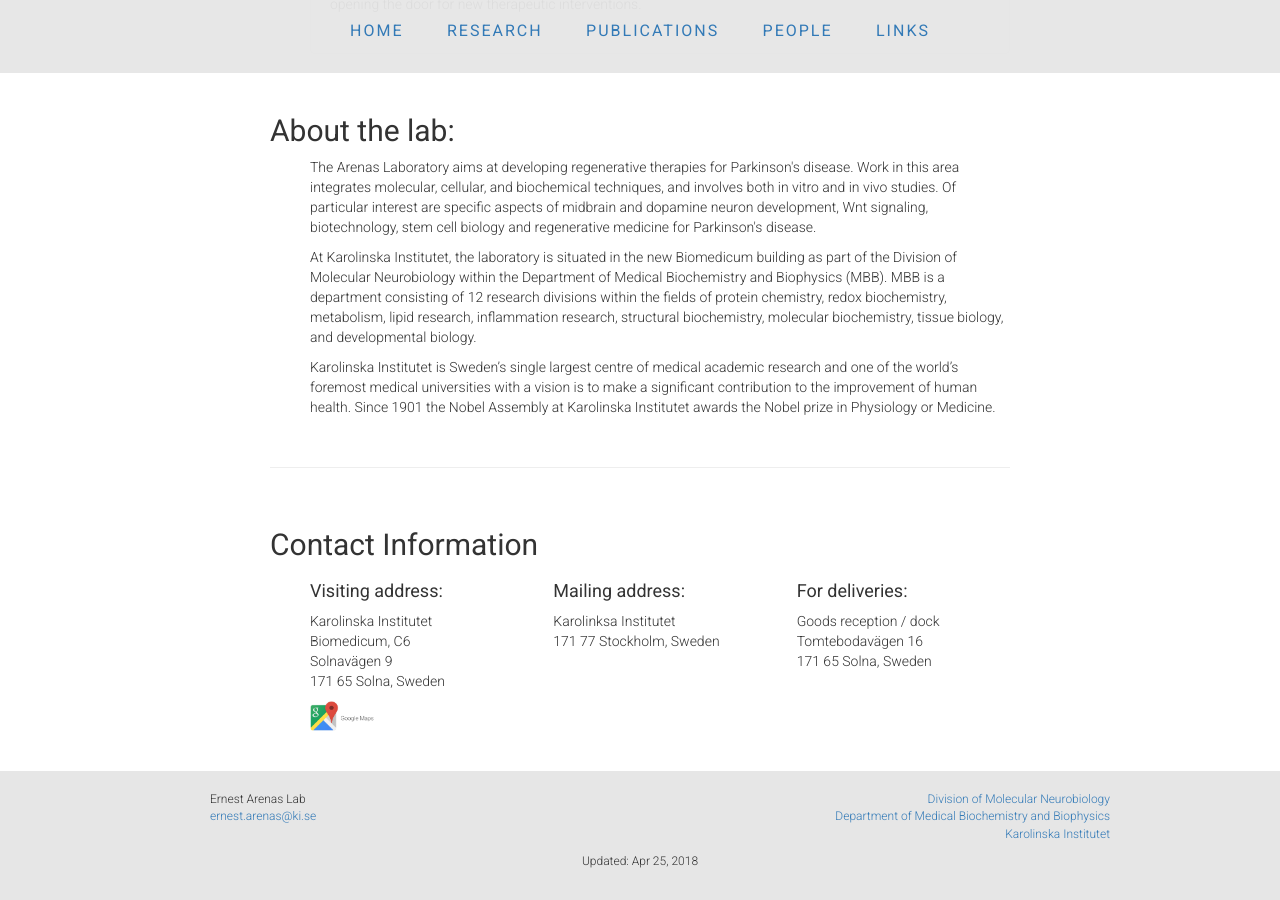
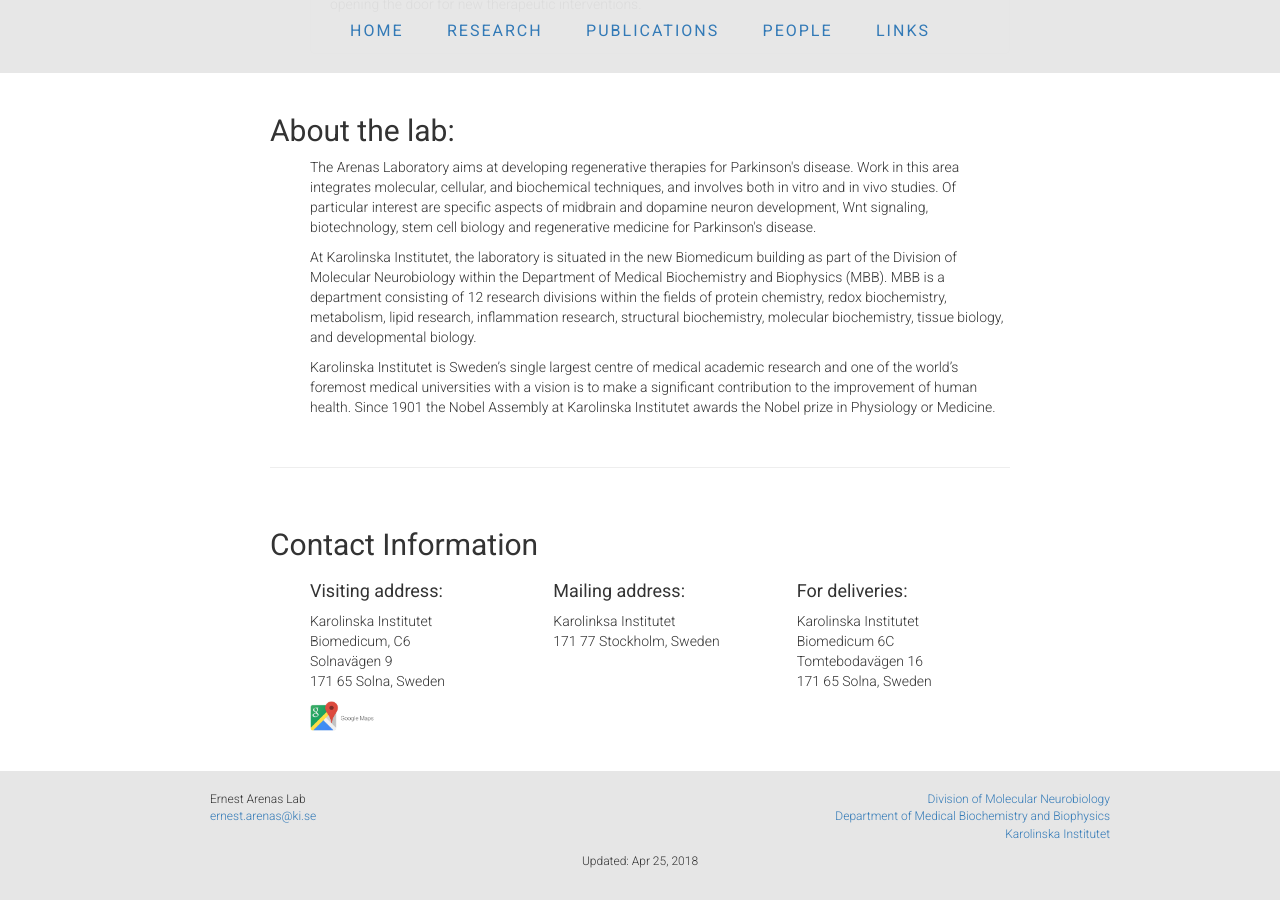
Before and after one commit to ArenasLab/arenaslab.github.io, a Jekyll site: the page index.html, which Jekyll copies as it is, in a window 1280 px wide and 900 px high, scrolled down 8153 px. Built offline with Jekyll 4.4.1, drawn with Linux system fonts in a browser that asks for light colours; comment, search, counter and statistics services are not loaded.

Commit message:
Update index.html

```diff
--- a/index.html
+++ b/index.html
@@ -478,7 +478,8 @@
 	    </div>
 	    <div class=" col-sm-4  col-md-4 col-lg-4" align="left">
 	      <h4>For deliveries:</h4>
-                <p>Goods reception / dock<br>
+                <p>Karolinska Institutet<br>
+		   Biomedicum 6C<br>
                    Tomtebodavägen 16<br>
                    171 65 Solna, Sweden</p>
 	    </div>
```
